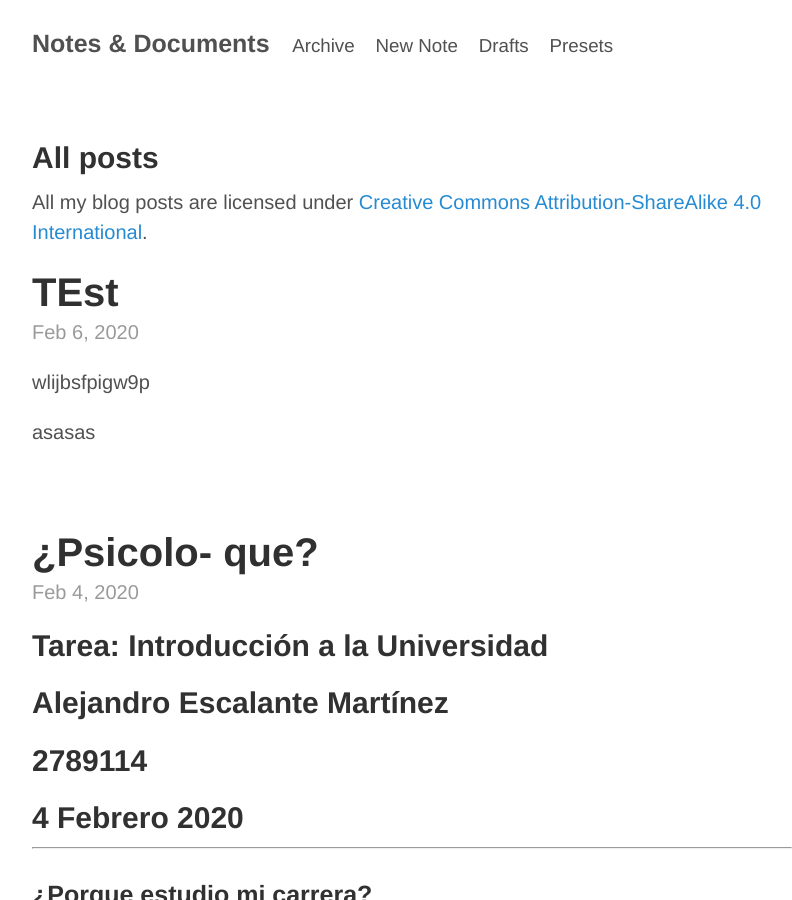
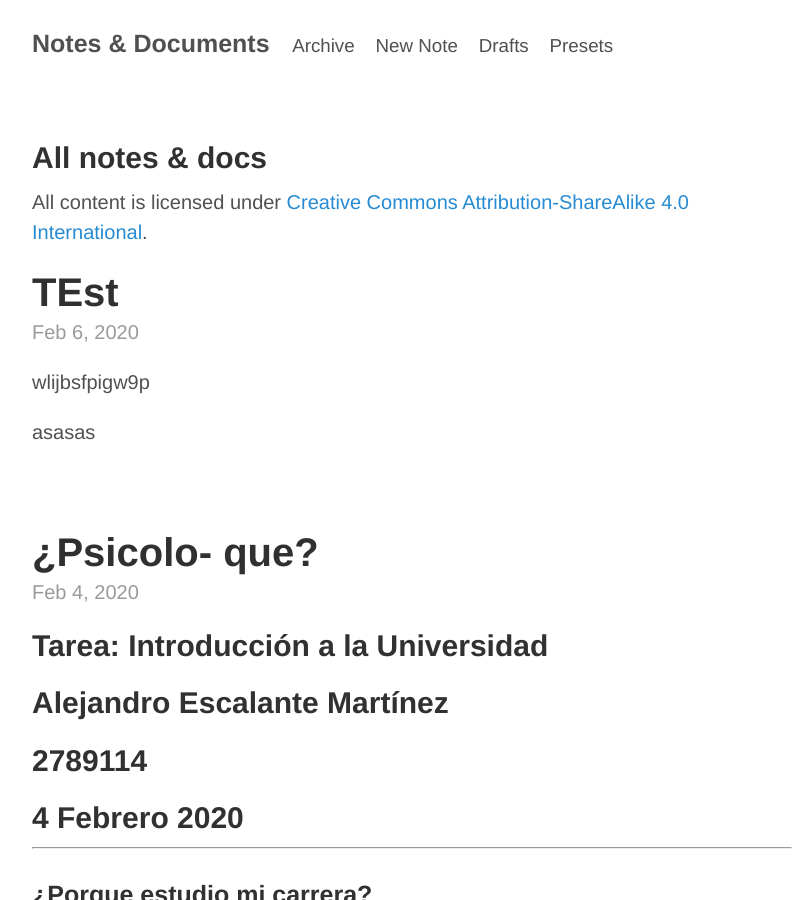
Before and after one commit to alex-esc/notes, a Jekyll site: the page built from all.md, in a window 1280 px wide and 900 px high. Shown: the whole window, without its empty margins (228-1020 px from the left). Built offline with Jekyll 4.4.1, drawn with Linux system fonts in a browser that asks for light colours.

Commit message:
Update all.md

```diff
--- a/all.md
+++ b/all.md
@@ -6,9 +6,9 @@ title: Welcome
 
 
 
-## All posts
+## All notes & docs
 
-All my blog posts are licensed under <a href="{{ site.other.licenselink }}">{{ site.licensename }}</a>.
+All content is licensed under <a href="{{ site.other.licenselink }}">{{ site.licensename }}</a>.
 
 
 
```
